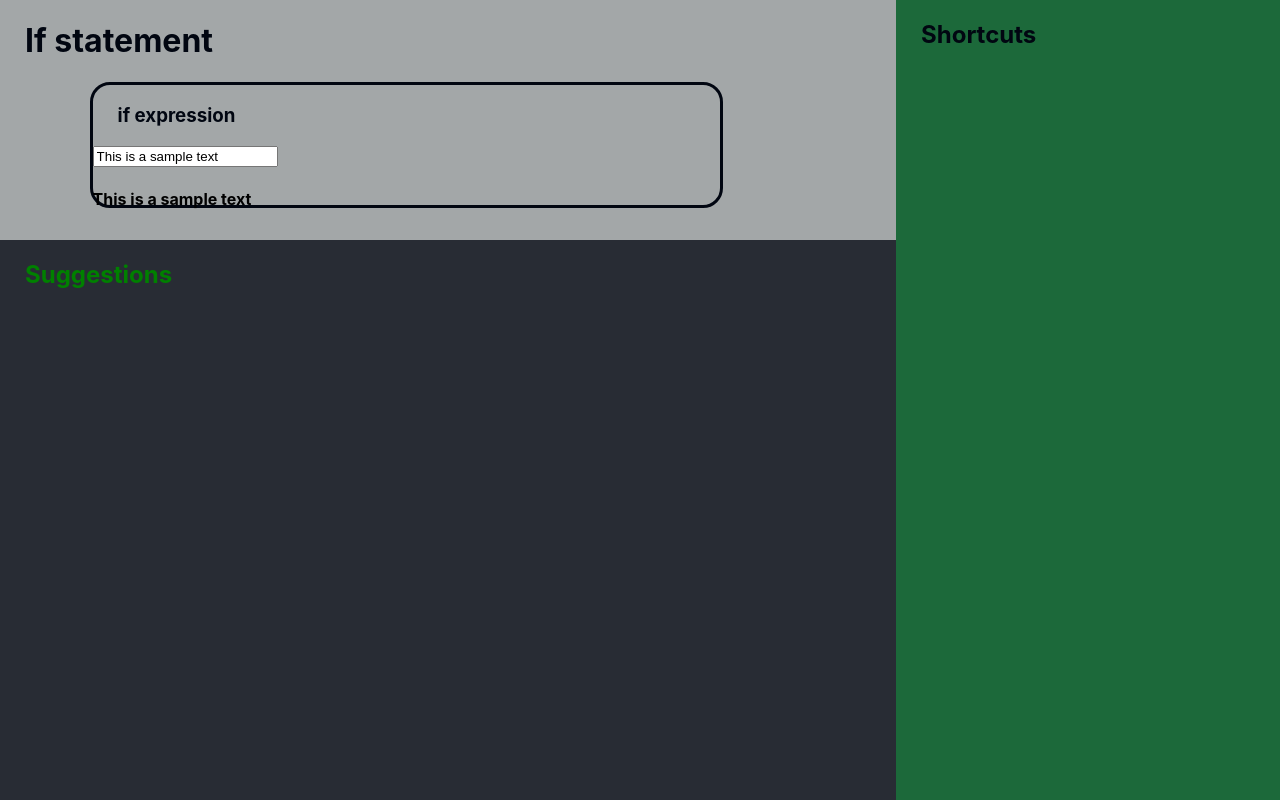
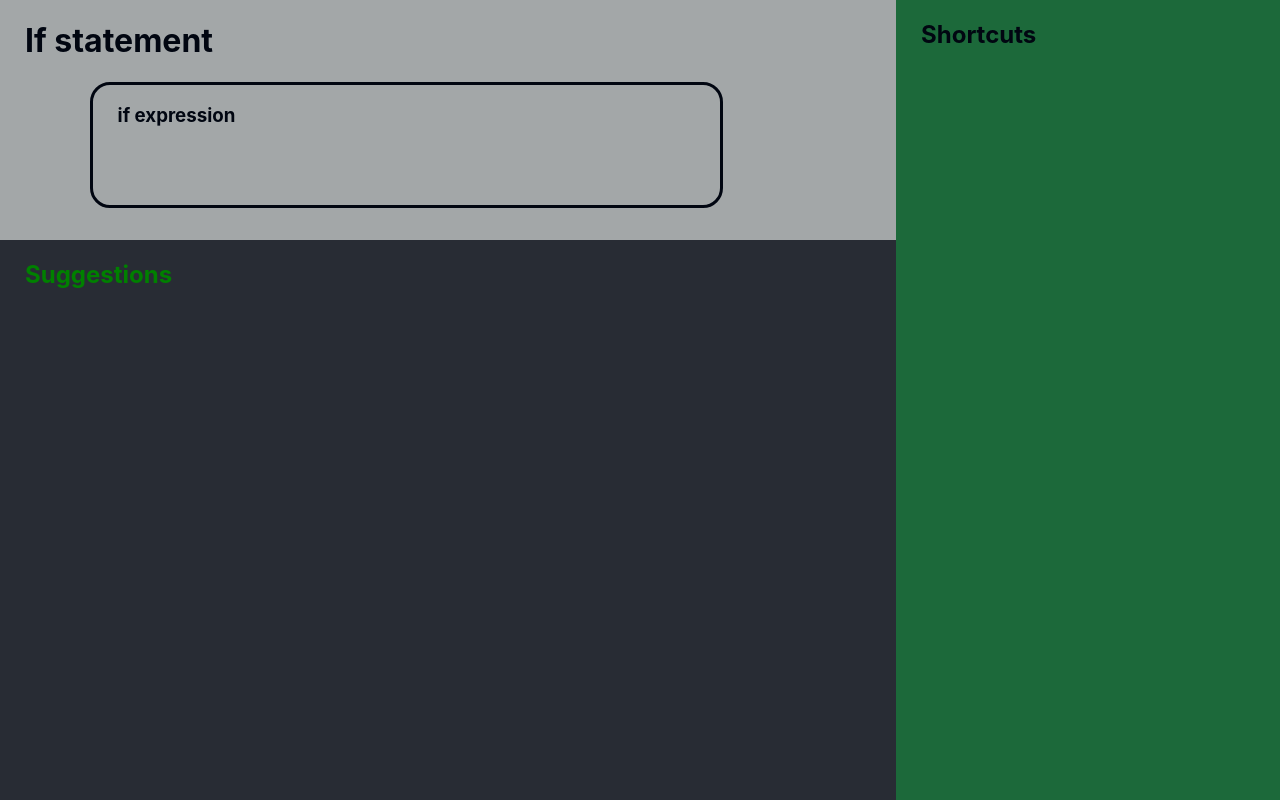
Before and after one commit to madushajg/expression-editor-poc, a React (Create React App) app: page / in a window 1280 px wide. Built offline with nearby package versions, Linux system fonts and the light colour scheme.

Commit message:
Prepare for adding expression

```diff
--- a/src/App.js
+++ b/src/App.js
@@ -33,7 +33,7 @@ function StatementPane() {
   return (
     <div className="App-statement-template">
       <h1>If statement</h1>
-      <ExpressionTemplate textToBeDisplayed={"This is a sample text"} />
+      <ExpressionTemplate />
     </div>
   );
 }
@@ -46,14 +46,10 @@ function ContextSensitivePane() {
   );
 }
 
-function ExpressionTemplate(props) {
-  const [text, setText] = useState(props.textToBeDisplayed);
+function ExpressionTemplate() {
   return (
     <div className="App-statement-template-editor">
       <h3>if expression</h3>
-      <input type = "text" value = {text}
-               onChange = {(e) => setText(e.target.value)} />
-      <h4>{text}</h4>
     </div>
   );
 }
```
